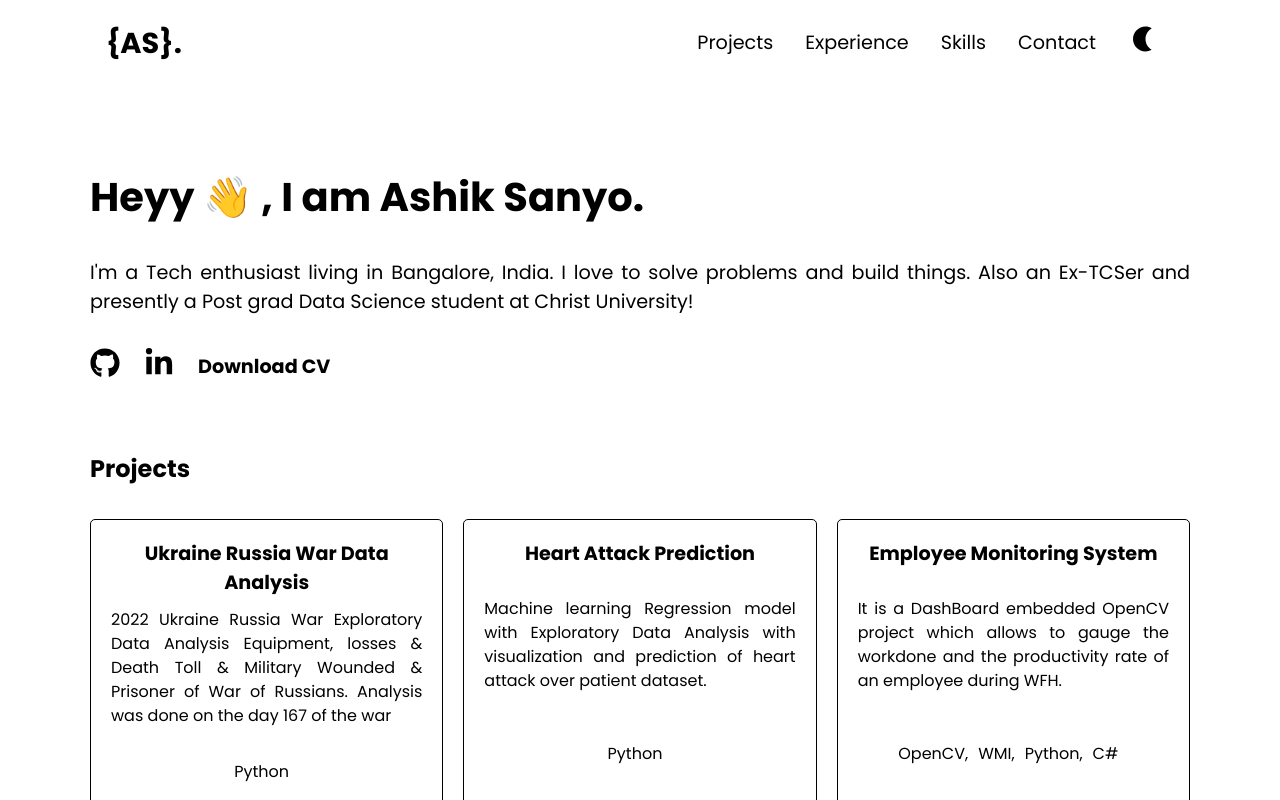
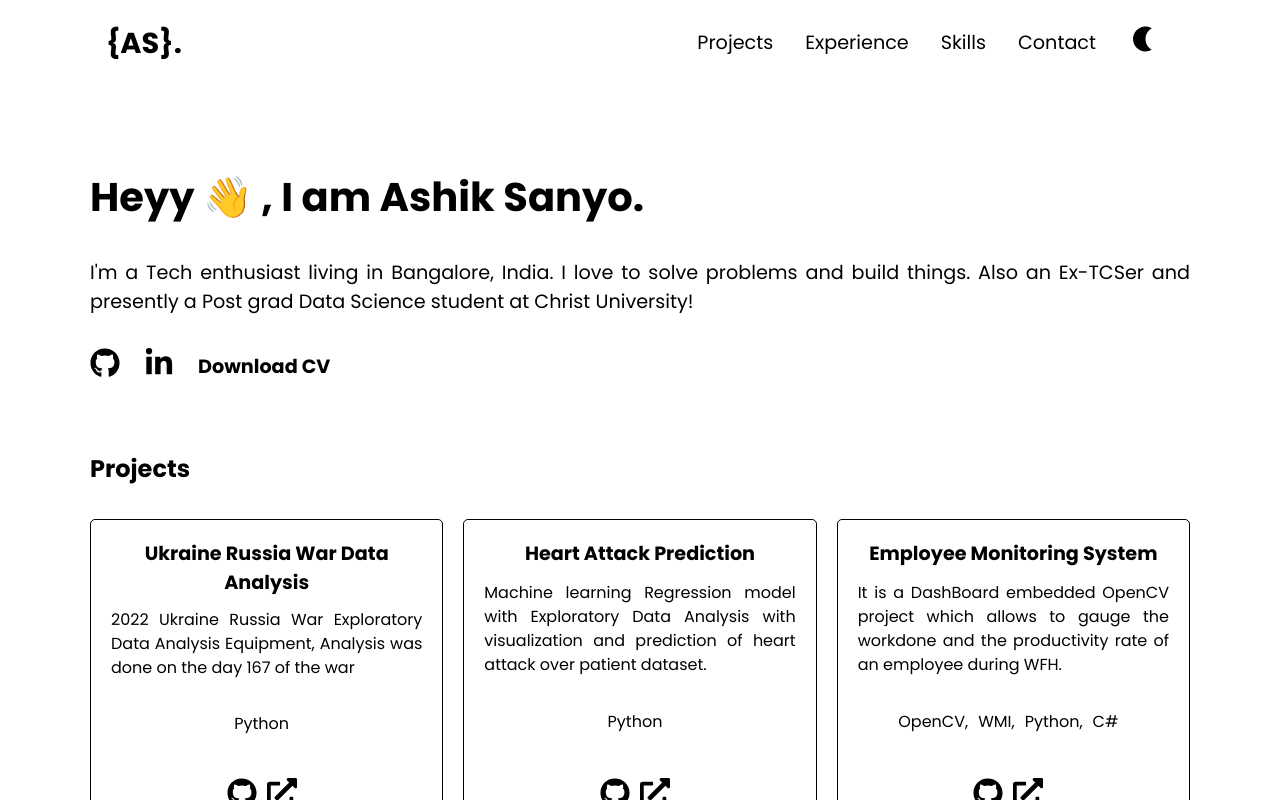
Before and after one commit to ashiksanyo10/Port_React, a React (Vite) app: page / in a window 1280 px wide. Shown: the top 800 px of the page. Built offline with nearby package versions, Linux system fonts and the light colour scheme.

Commit message:
Update portfolio.js

```diff
--- a/src/data/portfolio.js
+++ b/src/data/portfolio.js
@@ -15,7 +15,7 @@ const projects = {
       short:
         "2022 Ukraine Russia War Exploratory Data Analysis.",
       description:
-        "2022 Ukraine Russia War Exploratory Data Analysis Equipment, losses & Death Toll & Military Wounded & Prisoner of War of Russians. Analysis was done on the day 167 of the war ",
+        "2022 Ukraine Russia War Exploratory Data Analysis Equipment, Analysis was done on the day 167 of the war ",
       technologies: ["Python"],
       github: "https://github.com/ashiksanyo10/Russia-Ukraine_War_EDA",
       demo: "https://www.kaggle.com/code/ashiksanyo/russia-ukraine-war-eda",
```
